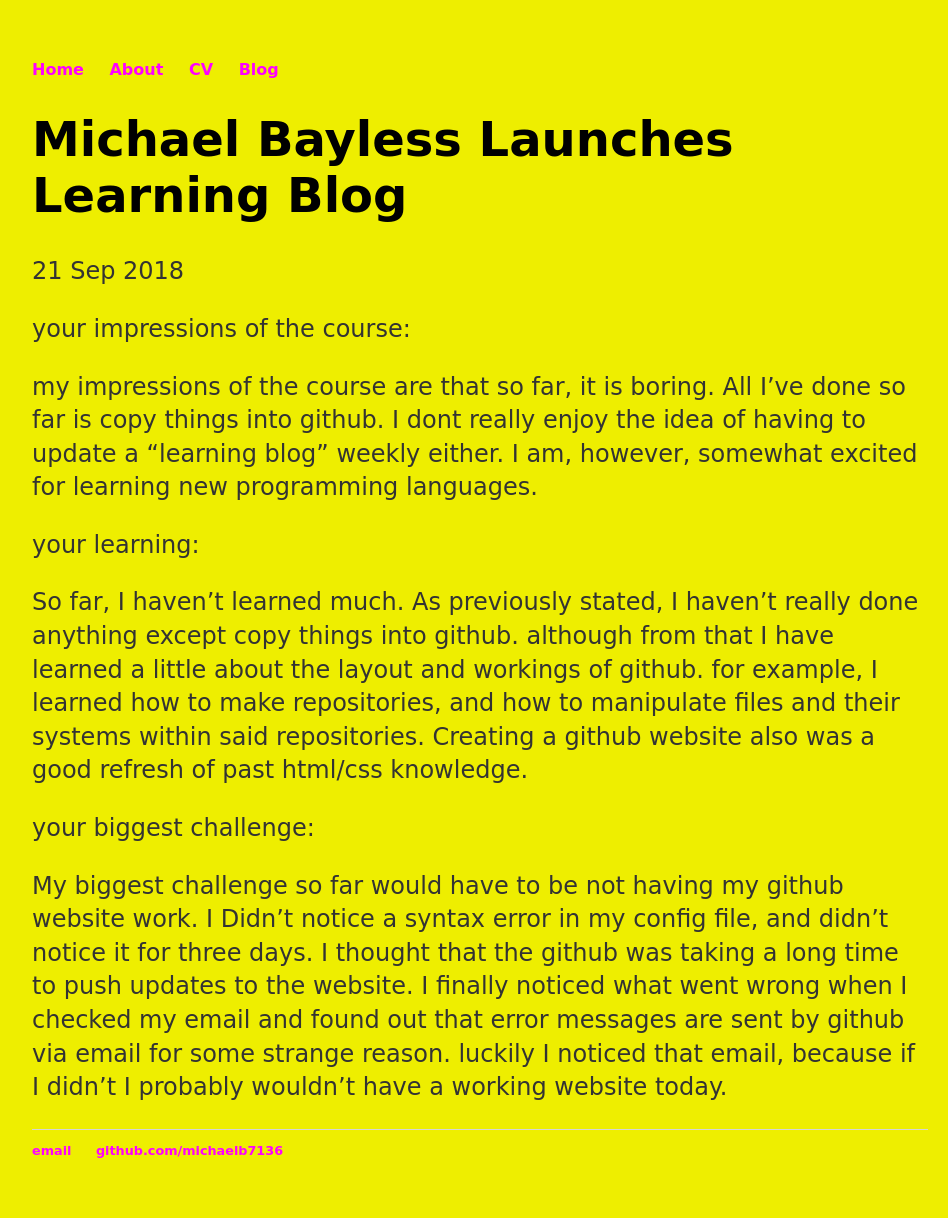
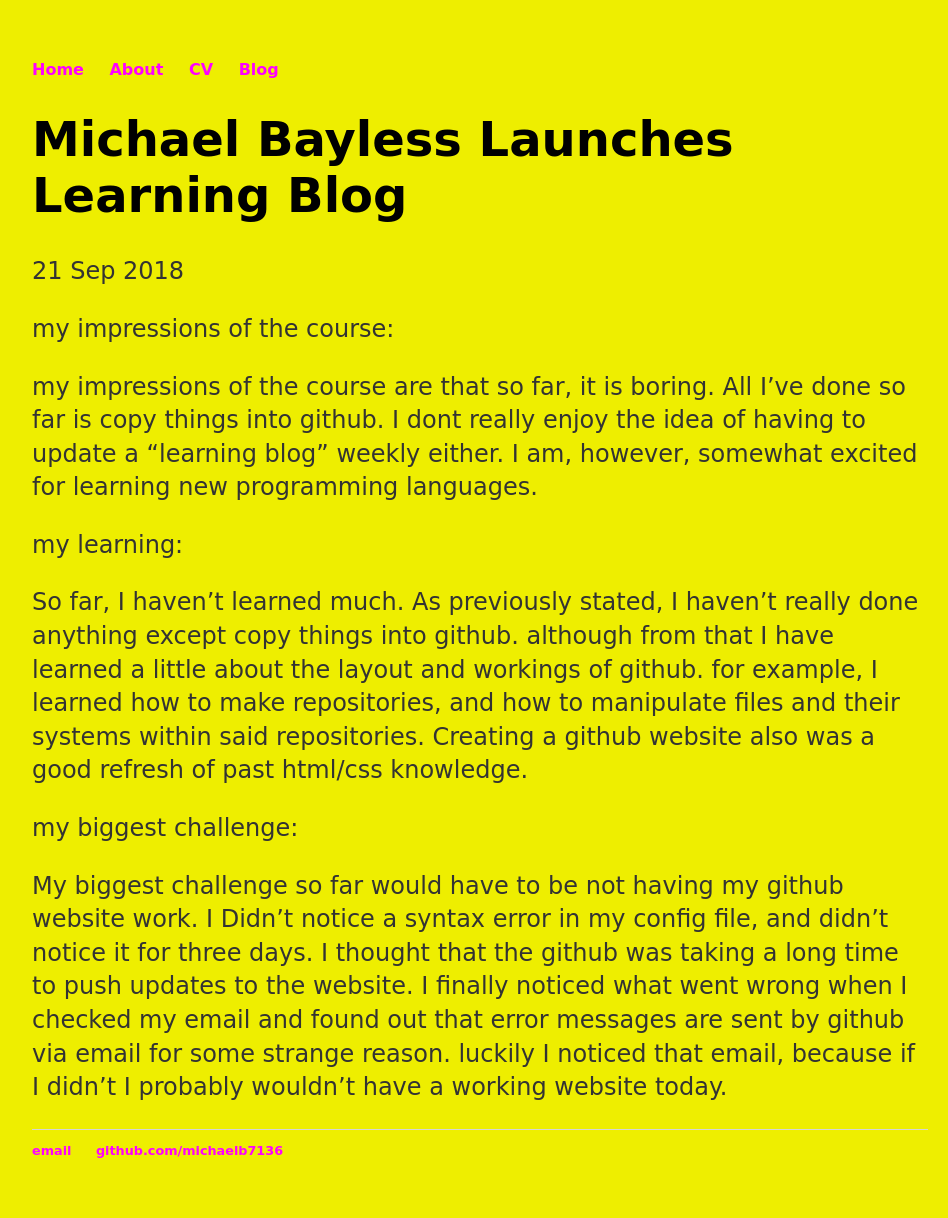
Before and after one commit to michaelb7136/michaelb7136, a Jekyll site: the page built from _posts/2018-09-21-Michael-Bayless-site-launched.md, in a window 1280 px wide. Shown: the whole page, without its empty margins (160-1108 px from the left). Built offline with Jekyll 4.4.1, drawn with Linux system fonts in a browser that asks for light colours.

Commit message:
Update 2018-09-21-Michael-Bayless-site-launched.md

```diff
--- a/_posts/2018-09-21-Michael-Bayless-site-launched.md
+++ b/_posts/2018-09-21-Michael-Bayless-site-launched.md
@@ -4,14 +4,14 @@ title: "Michael Bayless Launches Learning Blog"
 date: 2018-09-21
 ---
 
-your impressions of the course:
+my impressions of the course:
 
 my impressions of the course are that so far, it is boring. All I've done so far is copy things into github. I dont really enjoy the idea of having to update a "learning blog" weekly either. I am, however, somewhat excited for learning new programming languages.
 
-your learning:
+my learning:
 
 So far, I haven't learned much. As previously stated, I haven't really done anything except copy things into github. although from that I have learned a little about the layout and workings of github. for example, I learned how to make repositories, and how to manipulate files and their systems within said repositories. Creating a github website also was a good refresh of past html/css knowledge.
 
-your biggest challenge:
+my biggest challenge:
 
 My biggest challenge so far would have to be not having my github website work. I Didn't notice a syntax error in my config file, and didn't notice it for three days. I thought that the github was taking a long time to push updates to the website. I finally noticed what went wrong when I checked my email and found out that error messages are sent by github via email for some strange reason. luckily I noticed that email, because if I didn't I probably wouldn't have a working website today.
```
